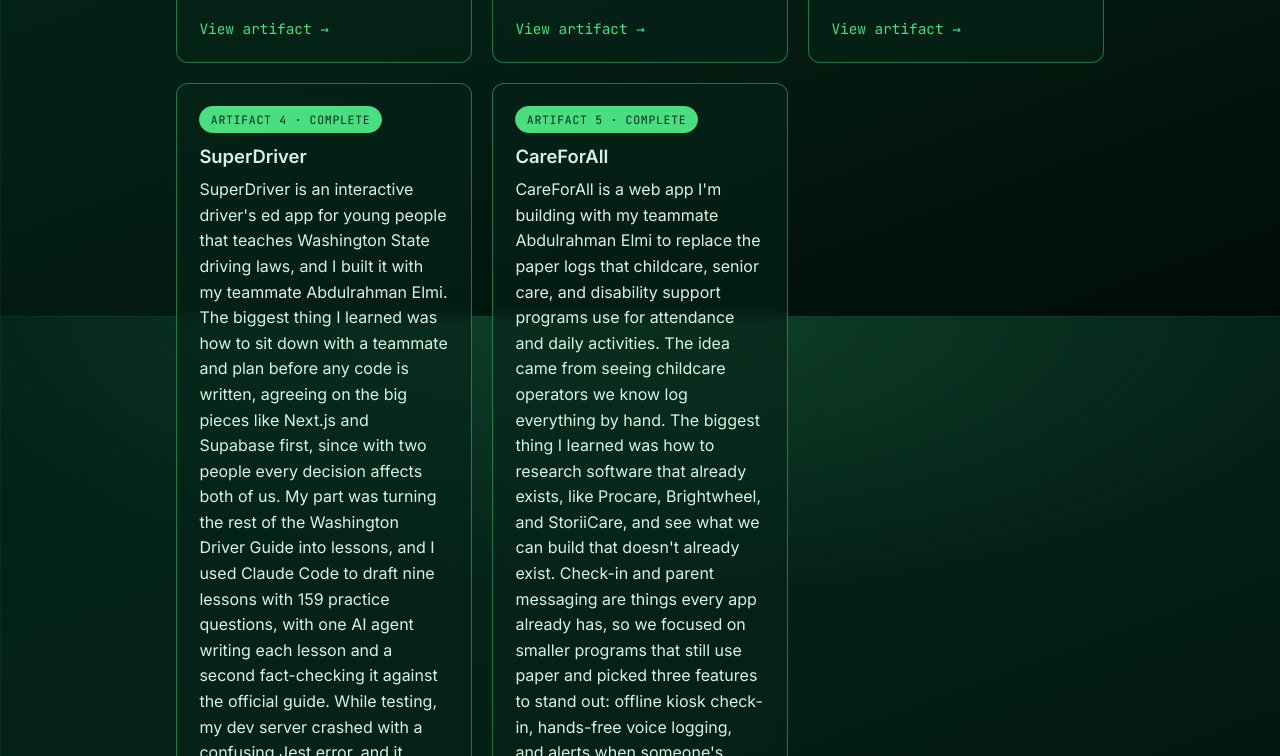
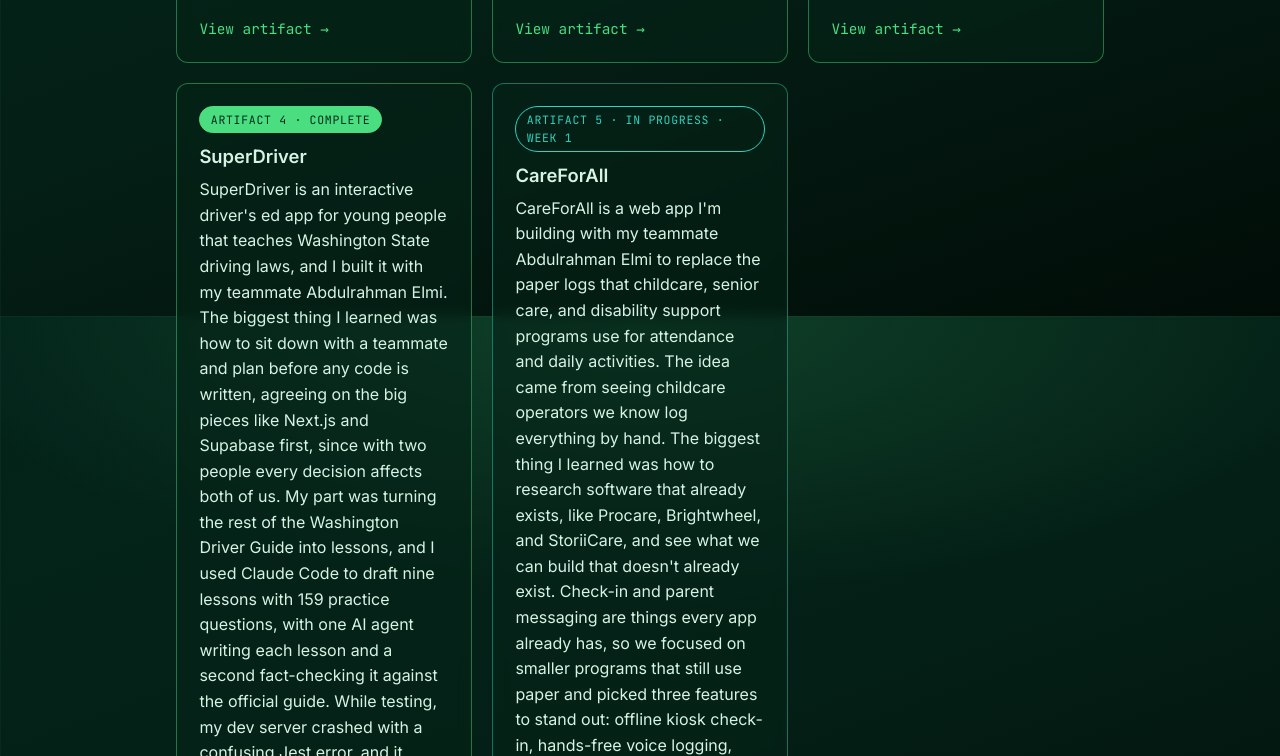
Before and after one commit to cm0407/Software-Projects, a plain HTML site: page index.html in a window 1280 px wide. Shown: the part 1284-2040 px from the top of the page. Drawn offline with Linux system fonts and the light colour scheme.

Commit message:
Added in-progress status and set Artifact 5 to week 1

```diff
--- a/cards.js
+++ b/cards.js
@@ -29,7 +29,8 @@ const artifacts = [
   },
   {
     number: 5,
-    status: "done",
+    status: "in-progress",
+    week: 1,
     title: "CareForAll",
     link: "https://frontend-pink-eight-29.vercel.app/",
     body: "CareForAll is a web app I'm building with my teammate Abdulrahman Elmi to replace the paper logs that childcare, senior care, and disability support programs use for attendance and daily activities. The idea came from seeing childcare operators we know log everything by hand. The biggest thing I learned was how to research software that already exists, like Procare, Brightwheel, and StoriiCare, and see what we can build that doesn't already exist. Check-in and parent messaging are things every app already has, so we focused on smaller programs that still use paper and picked three features to stand out: offline kiosk check-in, hands-free voice logging, and alerts when someone's routine changes. I also learned to think through tradeoffs before writing code, like voice logging needing the internet while the kiosk has to work offline. Next we want to interview the operators we know so their real paper logs shape what we build.",
--- a/script.js
+++ b/script.js
@@ -8,8 +8,13 @@ for (const a of artifacts) {
     ? `<a href="${a.link}" target="_blank" rel="noopener">View artifact →</a>`
     : `<span class="muted">Link coming soon</span>`;
 
+  // Badge label for each status; "in-progress" shows the current week if set
+  let label = "Idea";
+  if (a.status === "done") label = "Complete";
+  if (a.status === "in-progress") label = a.week ? `In progress · Week ${a.week}` : "In progress";
+
   card.innerHTML = `
-    <p class="badge">Artifact ${a.number} · ${a.status === "done" ? "Complete" : "Idea"}</p>
+    <p class="badge">Artifact ${a.number} · ${label}</p>
     <h3>${a.title}</h3>
     <p>${a.body}</p>
     ${linkHTML}
--- a/style.css
+++ b/style.css
@@ -222,6 +222,10 @@ h2::after {
   border-style: dashed;
 }
 
+.card.in-progress {
+  border-color: rgba(45, 212, 191, 0.45);
+}
+
 .card .badge {
   align-self: flex-start;
   margin: 0;
@@ -239,6 +243,11 @@ h2::after {
   color: #022c1a;
   background: var(--accent);
   border-color: var(--accent);
+}
+
+.card.in-progress .badge {
+  color: var(--accent-2);
+  border-color: var(--accent-2);
 }
 
 .card h3 {
```
Also changed, not shown: 2 other files.
